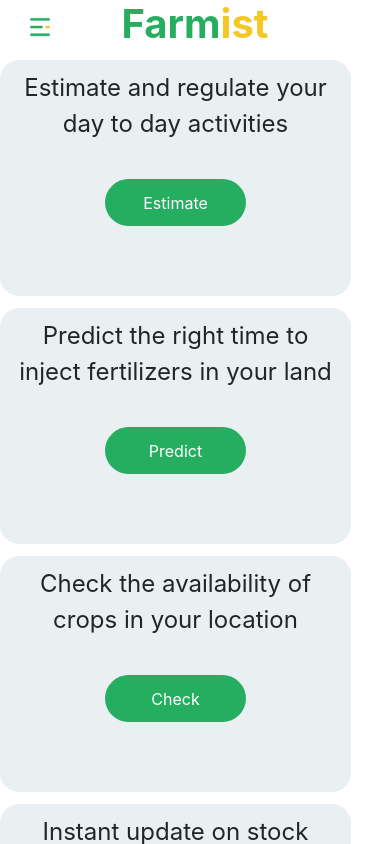
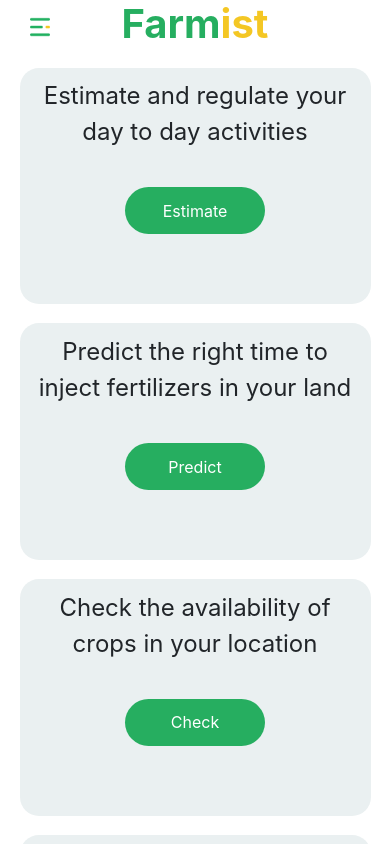
Before and after one commit to Gokul-ramalingam/Farmist, a React (Create React App) app in the folder client/: page / in a window 390 px wide. Shown: the top 844 px of the page. Built offline with nearby package versions, Linux system fonts and the light colour scheme; no server answers.

Commit message:
update in style for homepage component

```diff
--- a/client/src/pages/Homepage/Homepage.component.scss
+++ b/client/src/pages/Homepage/Homepage.component.scss
@@ -0,0 +1,17 @@
+.options{
+    display: grid;
+    grid-template-columns: 1fr 1fr;
+    // text-align: center;
+    height: 91.5vh;
+    align-items: center;
+    justify-items: center;
+    // margin-top: 2%;
+}
+
+@media only screen and (max-width: 728px){
+
+    .options{
+        grid-template-columns: 1fr;
+    }
+
+}
```
